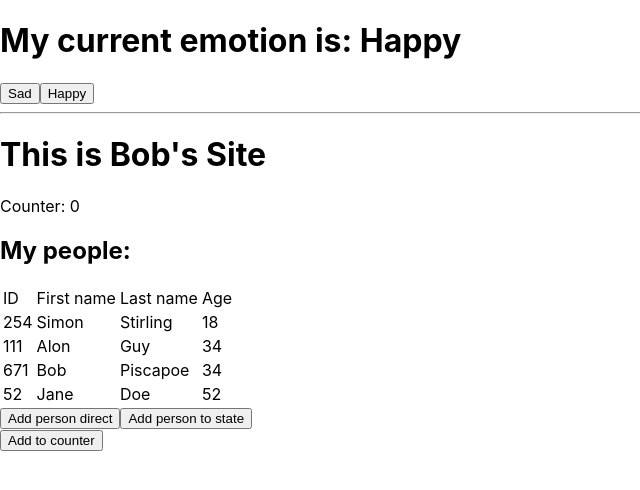
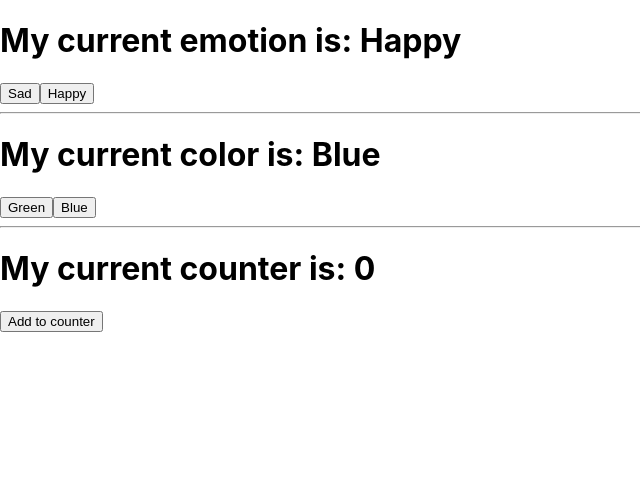
Before and after one commit to Simonsbs/D290323ER, a React (Create React App) app in the folder React/myapp2/: page / in a window 1280 px wide. Shown: the top 490 px of the page, without its empty margins (0-640 px from the left). Built offline with nearby package versions, Linux system fonts and the light colour scheme.

Commit message:
useEffect

```diff
--- a/React/myapp2/src/App.js
+++ b/React/myapp2/src/App.js
@@ -16,7 +16,7 @@ function PrintMeObject(val){
 */
 
 function App() {
-  doStuff();
+  //doStuff();
   /*
   let x = 10;
   let y = x;
@@ -37,11 +37,11 @@ function App() {
   return (
     <>
       <MyEmotions></MyEmotions>
-      <hr/>
+      {/* <hr/>
       <MyTitle>
         Bob's Site
       </MyTitle>
-      <MyDataTable></MyDataTable>
+      <MyDataTable></MyDataTable> */}
       {/* <div className="App">
         x: {x}<br/>
         y: {y}<br/>
--- a/React/myapp2/src/Components/MyEmotions.js
+++ b/React/myapp2/src/Components/MyEmotions.js
@@ -1,7 +1,9 @@
-import { useState } from "react";
+import { useEffect, useState } from "react";
 
 function MyEmotions() {
     const [emotion, setEmotion] = useState("Happy");
+    const [color, setColor] = useState("Blue");
+    const [counter, setCounter] = useState(0);
 
     const makeSad = () => {
         setEmotion("Sad");
@@ -10,11 +12,42 @@ function MyEmotions() {
         setEmotion("Happy");
     };
 
+    const makeGreen = () => {
+        setColor("Green");
+    };
+    const makeBlue = () => {
+        setColor("Blue");
+    };
+
+    const addToCounter = () =>{
+        setCounter(counter + 1);
+    };
+
+    useEffect(() => {
+        if(color === "Green"){
+            console.log('IM GREEN!!!');
+        }else{
+            console.log('Hey from effect');
+        }
+
+    }, [color, emotion]);
+
+    // useEffect(() => {
+    //     console.log('Hey from emotion effect');
+    // }, [emotion]);
+
     return(
     <>
         <h1>My current emotion is: {emotion}</h1>
         <button onClick={makeSad}>Sad</button>
         <button onClick={makeHappy}>Happy</button>
+        <hr/>
+        <h1>My current color is: {color}</h1>
+        <button onClick={makeGreen}>Green</button>
+        <button onClick={makeBlue}>Blue</button>
+        <hr/>
+        <h1>My current counter is: {counter}</h1>
+        <button onClick={addToCounter}>Add to counter</button>
     </>
     );
 }
```
